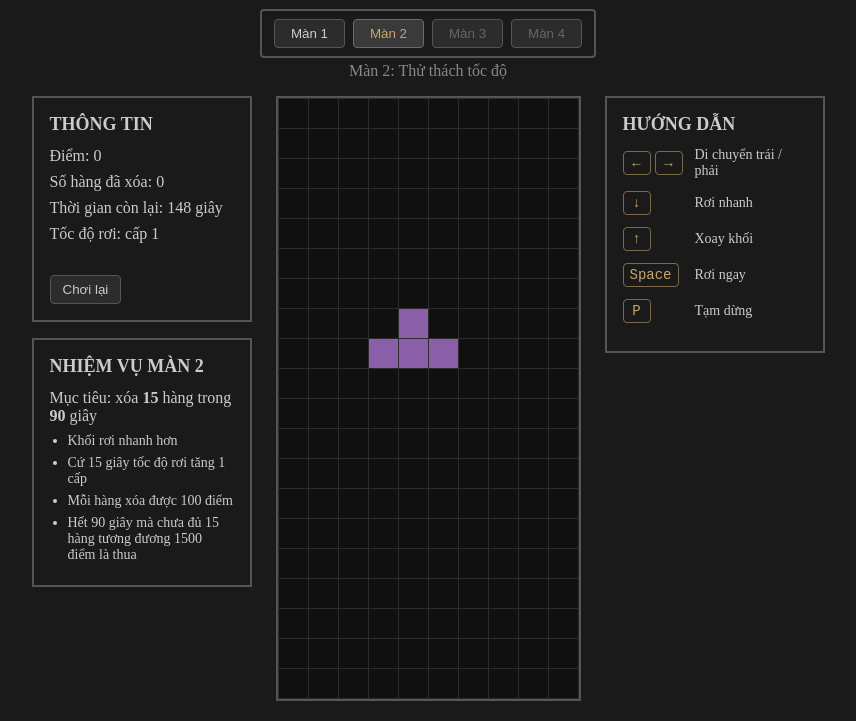
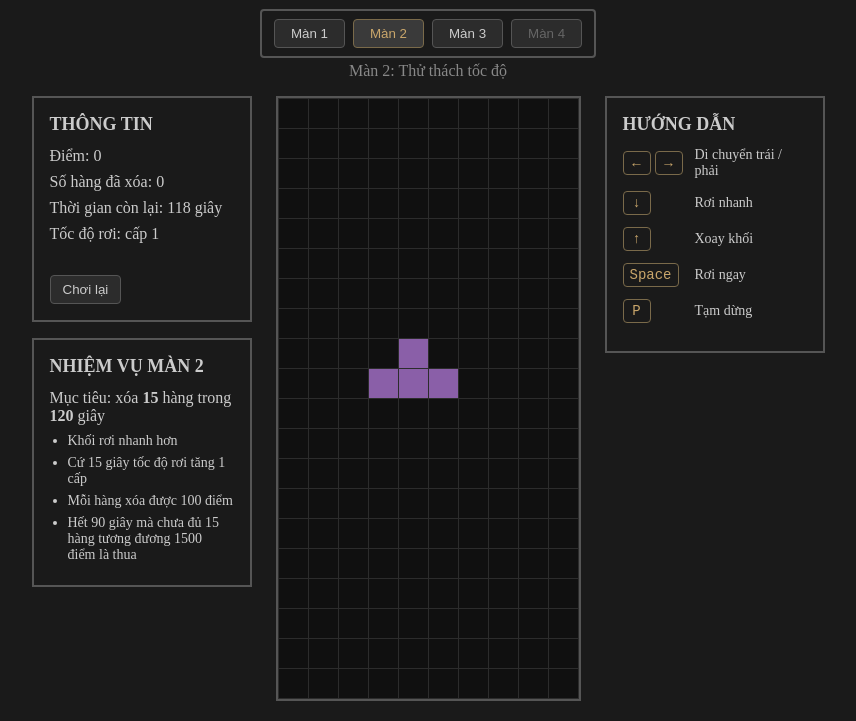
Before and after one commit to huynhhoaithuong/hthuong-work-tetris-game, a website: page index.html in a window 1280 px wide. Both pictures are taken after a click on the button "Màn 2". Shown: the part 79-800 px from the top of the page, without its empty margins (212-1068 px from the left). Drawn offline with Linux system fonts and the light colour scheme.

Commit message:
điều chỉnh thời gian cho màn 2 khó hơn

```diff
--- a/game.js
+++ b/game.js
@@ -63,8 +63,8 @@ const L1_DROP = 500;
 
 //màn 2
 const L2_GOAL = 15;
-const L2_TIME = 150;
-const L2_START_DROP = 400;
+const L2_TIME = 120;
+const L2_START_DROP = 350;
 const L2_UP_EVERY = 15;
 const L2_UP_STEP = 40;
 
--- a/index.html
+++ b/index.html
@@ -195,7 +195,7 @@
     <nav id="level-select">
         <button class="level-btn" onclick="selectLevel(1)">Màn 1</button>
         <button class="level-btn" onclick="selectLevel(2)">Màn 2</button>
-        <button class="level-btn" onclick="selectLevel(3)" disabled>Màn 3</button>
+        <button class="level-btn" onclick="selectLevel(3)">Màn 3</button>
         <button class="level-btn" onclick="selectLevel(4)" disabled>Màn 4</button>
     </nav>
 
@@ -231,7 +231,7 @@
 
             <div id="mission-2" class="mission-panel">
                 <h2>NHIỆM VỤ MÀN 2</h2>
-                <p>Mục tiêu: xóa <b>15</b> hàng trong <b>90</b> giây</p>
+                <p>Mục tiêu: xóa <b>15</b> hàng trong <b>120</b> giây</p>
                 <ul>
                     <li>Khối rơi nhanh hơn</li>
                     <li>Cứ 15 giây tốc độ rơi tăng 1 cấp</li>
```
